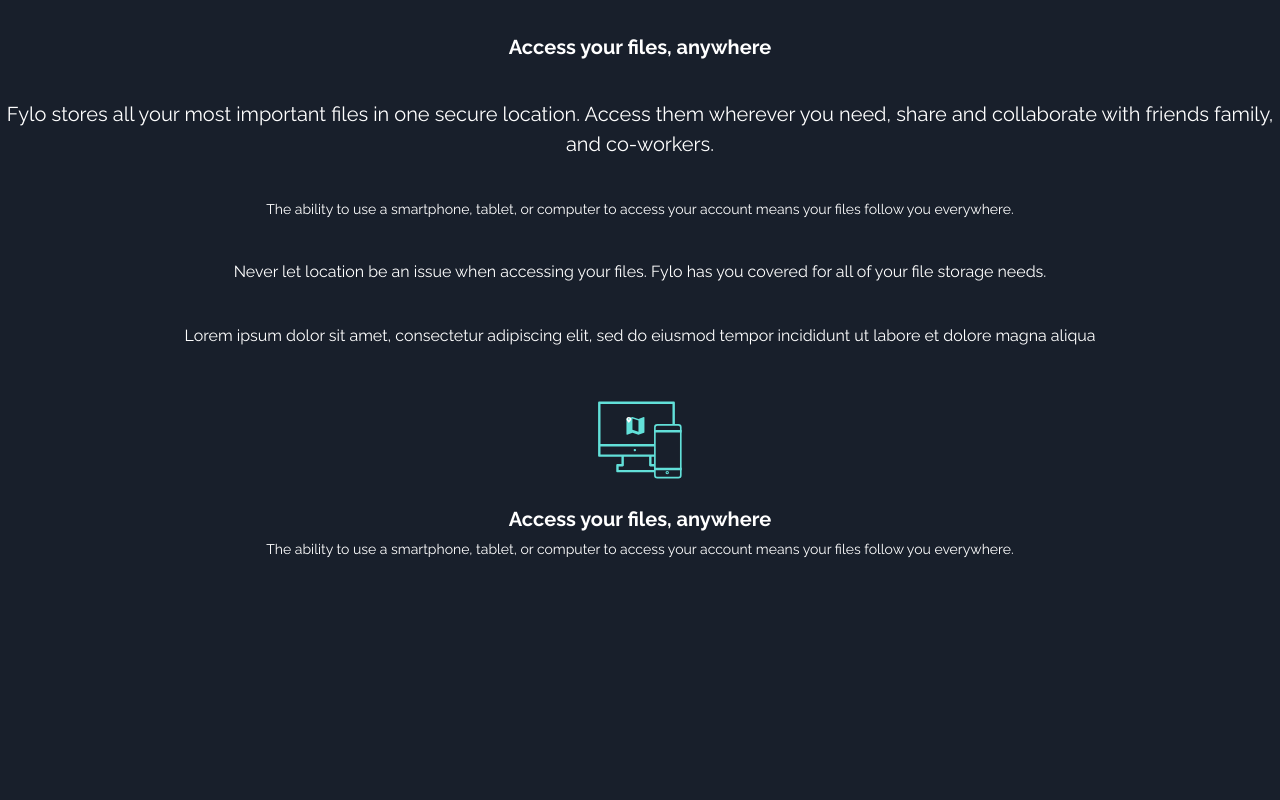
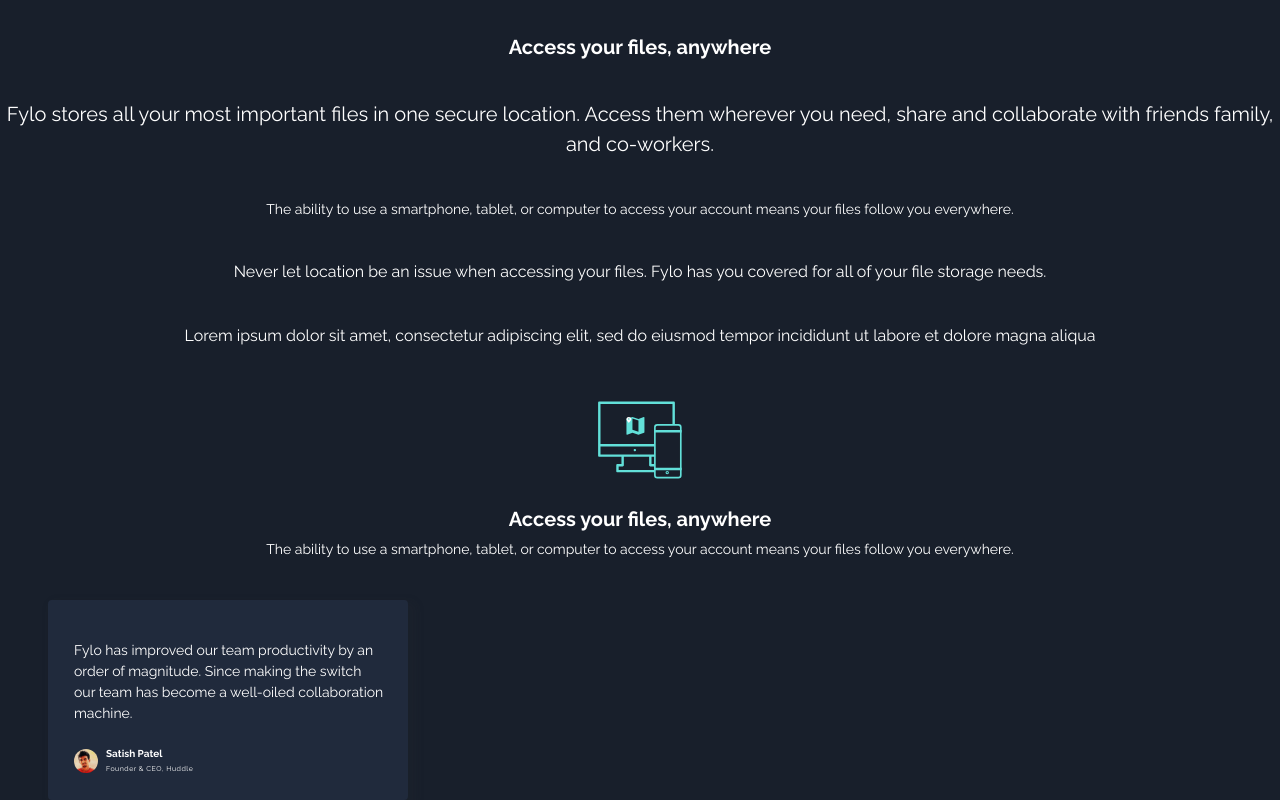
Before and after one commit to mdashfaque-mamdu-au17/flyo-dark-theme-landing-page, a React (Vite) app: page / in a window 1280 px wide. Shown: the part 458-1258 px from the top of the page. Before the commit the page ends 1018 px from the top, so only its background shows below. Built offline with nearby package versions, Linux system fonts and the light colour scheme.

Commit message:
testimonials completed

```diff
--- a/src/App.jsx
+++ b/src/App.jsx
@@ -5,6 +5,7 @@
 import Heading from './components/Texts/Heading';
 import Paragraph from './components/Texts/Paragraph';
 import FeatureCard from './components/Card/FeatureCard';
+import TestimonialCard from './components/Card/TestimonialCard';
 function App() {
   return (
     <div className="text-center">
@@ -68,6 +69,10 @@
       <div className="mt-10">
         <FeatureCard width="w-[64px] h-[60px] md:w-[84px] md:h-[78px]" />
       </div>
+
+      <div className="mt-10 mx-12">
+        <TestimonialCard />
+      </div>
     </div>
   );
 }
--- /dev/null
+++ b/src/components/Card/TestimonialCard.jsx
@@ -0,0 +1,32 @@
+import React from 'react';
+import Paragraph from '../Texts/Paragraph';
+import Satish from '../../assets/profile-1.jpg';
+const TestimonialCard = () => {
+  return (
+    <div className="bg-secondary-black rounded pt-6 pb-[22px] px-[20px] max-w-[280px] shadow-4xl md:max-w-[360px] md:pt-10 md:pb-[26px] md:pl-[26px] md:pr-6">
+      <div className="text-left pb-[17px] md:pb-6">
+        <Paragraph type="fourth">
+          Fylo has improved our team productivity by an order of magnitude.
+          Since making the switch our team has become a well-oiled collaboration
+          machine.
+        </Paragraph>
+      </div>
+
+      <div className="flex gap-2 items-center">
+        <div>
+          <img src={Satish} alt="" className="h-6 w-6 rounded-full" />
+        </div>
+        <div className="flex flex-col justify-start gap-1">
+          <p className="text-[10px] text-left font-bold leading-3 text-creame-white">
+            Satish Patel
+          </p>
+          <p className="text-[7px] text-creame-white leading-[10px] tracking-[0.5px]">
+            Founder & CEO, Huddle
+          </p>
+        </div>
+      </div>
+    </div>
+  );
+};
+
+export default TestimonialCard;
```
